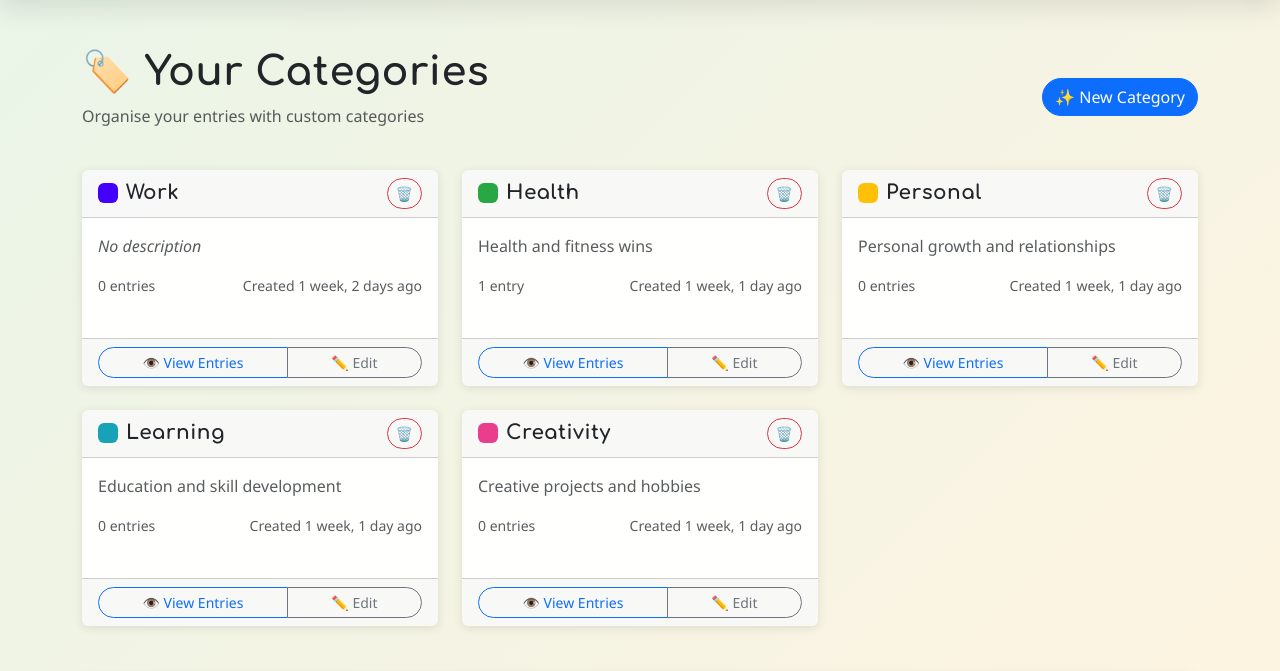
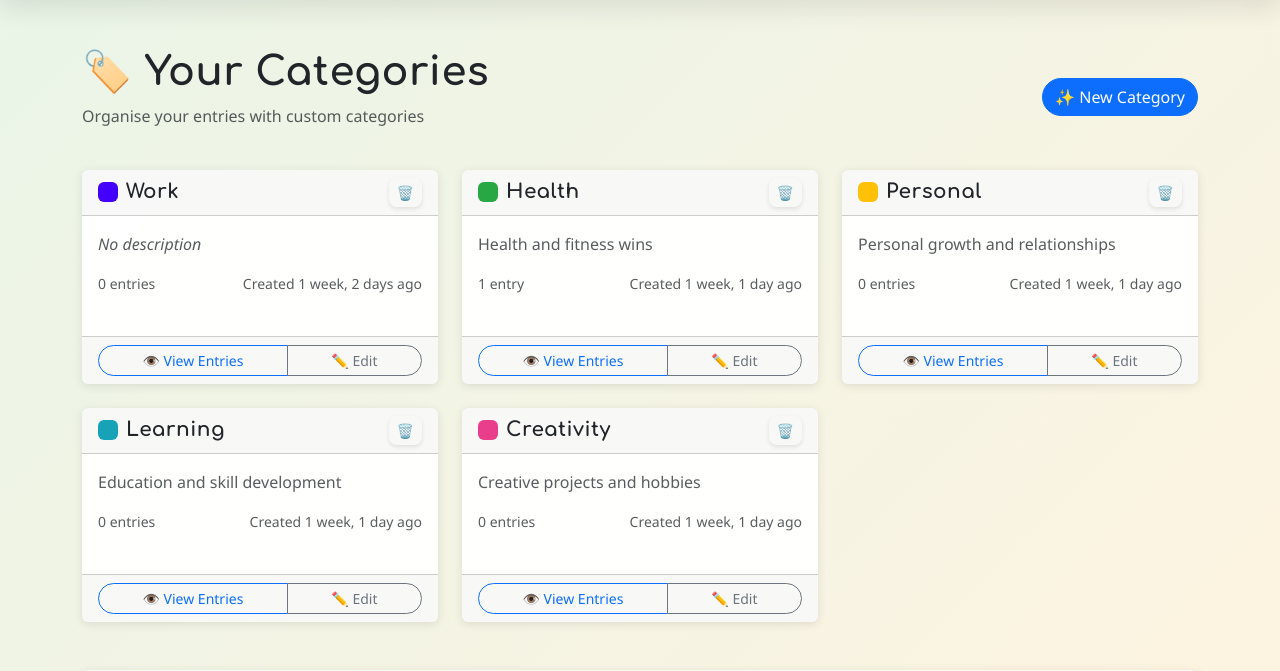
Before and after one commit to soumya2219/my-daily-wins-tracker, a Django app: page /categories/ in a window 1280 px wide. Shown: the part 86-757 px from the top of the page. Run offline with Django 5.2, Linux system fonts and the light colour scheme; a user stored in the database is signed in; data comes from the database, SQL or seed files in the repository; some libraries are stand-ins or nearby versions.

Commit message:
Remove red outline from delete button and add subtle shadow

```diff
--- a/templates/tracker/category_list.html
+++ b/templates/tracker/category_list.html
@@ -32,8 +32,11 @@
                                     <h5 class="mb-0">{{ category.name }}</h5>
                                 </div>
                                 <a href="{% url 'category_delete' category.pk %}"
-                                   class="btn btn-sm btn-outline-danger"
+                                   class="btn btn-sm"
+                                   style="border: none; background: transparent; box-shadow: 0 2px 4px rgba(0,0,0,0.1); border-radius: 8px; transition: all 0.3s ease;"
                                    title="Delete category"
+                                   onmouseover="this.style.boxShadow='0 4px 8px rgba(220,53,69,0.3)'; this.style.transform='translateY(-2px)';"
+                                   onmouseout="this.style.boxShadow='0 2px 4px rgba(0,0,0,0.1)'; this.style.transform='translateY(0)';"
                                    onclick="return confirm('Are you sure you want to delete this category? This action cannot be undone.');">
                                     🗑️
                                 </a>
```
